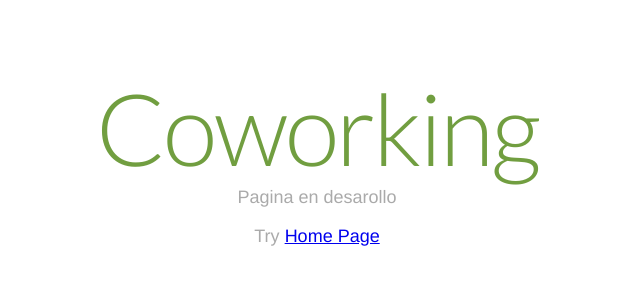
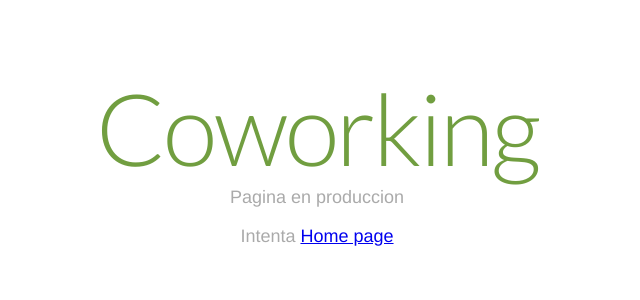
Before and after one commit to arnausegura/RegistroRecursos, a PHP site: page /templates/index.phtml in a window 1280 px wide. Shown: the top 300 px of the page, without its empty margins (323-963 px from the left). Run offline with PHP 8.4, Linux system fonts and the light colour scheme.

Commit message:
3 conmmit

```diff
--- a/public/index.php
+++ b/public/index.php
@@ -1,5 +1,4 @@
 <?php
-
 
 if (PHP_SAPI == 'cli-server') {
     // To help the built-in PHP dev server, check if the request was actually for
--- a/templates/index.phtml
+++ b/templates/index.phtml
@@ -27,12 +27,12 @@
     </head>
     <body>
         <h1>Coworking</h1>
-        <div>Pagina en desarollo</div>
+        <div>Pagina en produccion</div>
 
         <?php if (isset($name)) : ?>
             <h2>Ruta no trobada <?= htmlspecialchars($name); ?>!</h2>
         <?php else: ?>
-            <p>Try <a href="http://localhost/rest-api-amb-slim-dispositivos/public/">Home Page</a></p>
+            <p>Intenta <a href="http://192.168.244.85/rest-api-amb-slim-dispositivos/public/">Home page</a></p>
         <?php endif; ?>
     </body>
 </html>
```
Also changed, not shown: public/.htaccess, 1 other file.
